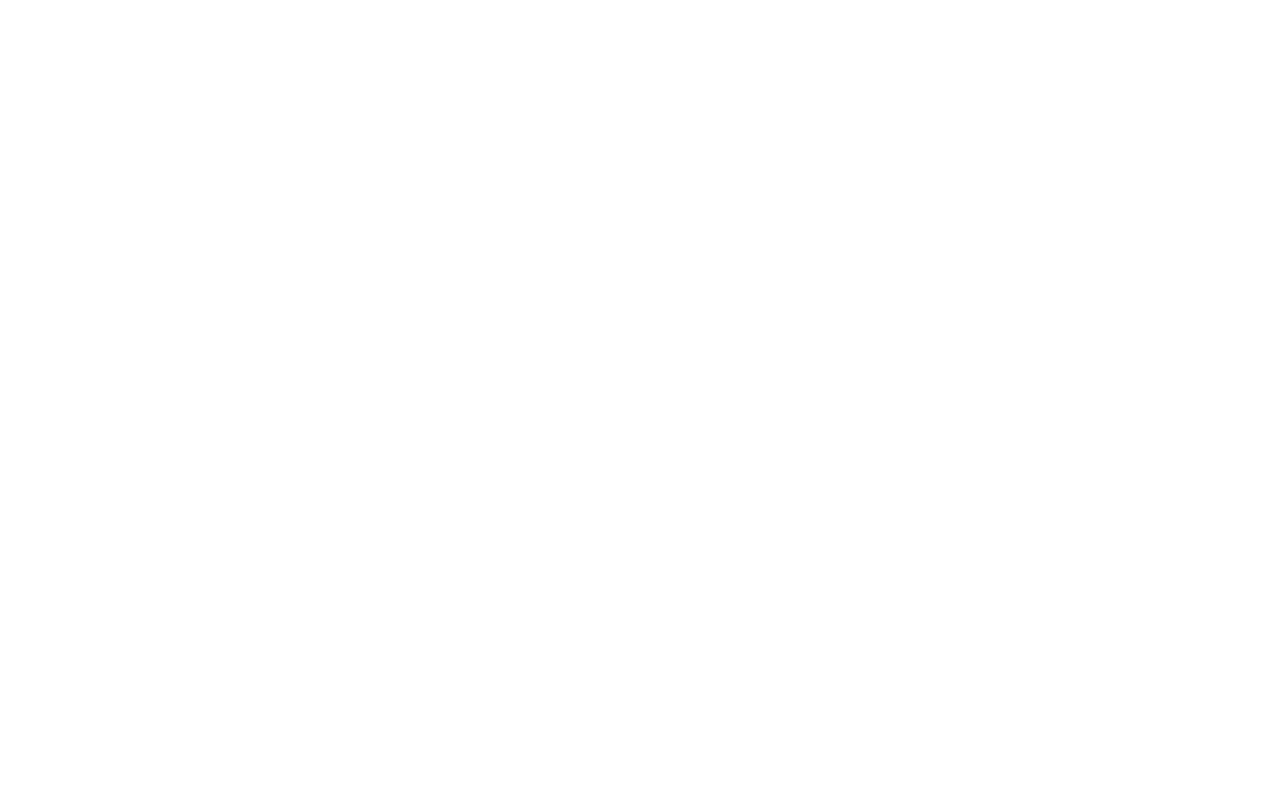
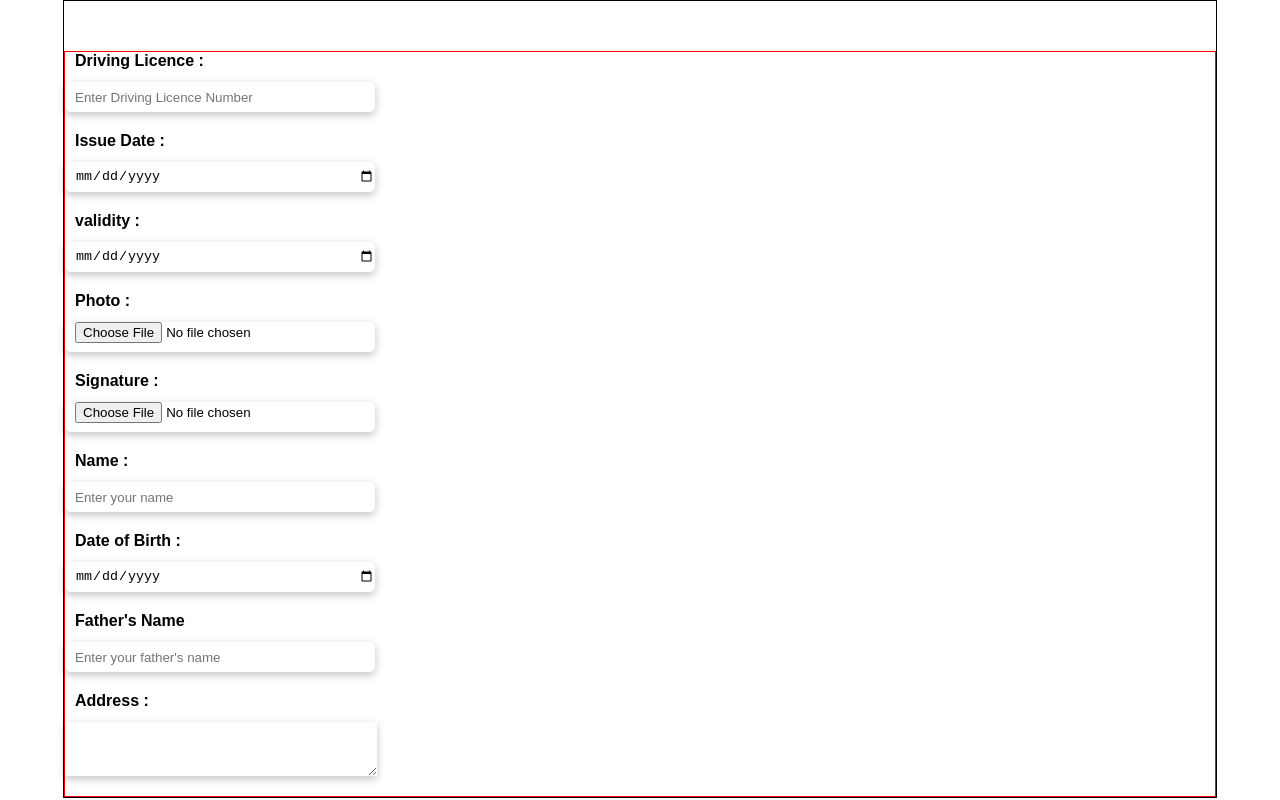
Before and after one commit to Kumar-Awadhesh/Smart-Card, a React (Vite) app in the folder vite-project/: page /driving-licence-form in a window 1280 px wide. Before the commit this address had no page. Built offline with nearby package versions, Linux system fonts and the light colour scheme; the HTML template or start-up script is replaced by a standard one.

Commit message:
working on driving licence form submission

```diff
--- a/vite-project/src/App.css
+++ b/vite-project/src/App.css
@@ -1,23 +1,23 @@
-*{
+* {
   margin: 0;
 }
 
-.container{
+.container {
   width: min-content;
   margin: auto;
   padding: 20px;
   border: 1px solid;
 }
 
-.card-front-container{
+.card-front-container {
   width: 400px;
   margin-top: 50px;
   padding-bottom: 20px;
   border-radius: 10px;
-  background-color: rgb(159, 213, 254);
+  background-color: rgb(188, 221, 246);
 }
 
-.card-header-container{
+.card-header-container {
   width: 100%;
   height: 70px;
   display: flex;
@@ -33,7 +33,7 @@
 
 }
 
-.emblem-logo-container{
+.emblem-logo-container {
   width: 64px;
   height: 70px;
   margin-left: -14px;
@@ -42,31 +42,31 @@
   border-bottom: 1.5px solid;
 }
 
-.emblem-logo-container>img{
+.emblem-logo-container>img {
   width: 30px;
 }
 
-.card-front-title-container{
+.card-front-title-container {
   height: max-content;
   margin-top: -10px;
 }
 
-.card-front-title-container>h4{
+.card-front-title-container>h4 {
   margin-bottom: 5px;
   font-size: 15px;
   font-weight: 500;
   font-family: Arial, Helvetica, sans-serif;
 }
 
-.card-front-title-container>p{
+.card-front-title-container>p {
   font-size: 12px;
 }
 
-.state-name-container{
+.state-name-container {
   margin-top: -15px;
 }
 
-.state-name-container>b{
+.state-name-container>b {
   border: 1px solid;
   border-radius: 50%;
   padding: 3px;
@@ -75,36 +75,36 @@
   background-color: rgb(253, 135, 92);
 }
 
-.licence-number{
+.licence-number {
   width: max-content;
   font-family: Arial, Helvetica, sans-serif;
   font-size: small;
   margin: -5px 0 3px 27px;
 }
 
-.photo-and-sign-container{
+.photo-and-sign-container {
   text-align: right;
   margin-top: -12px;
 }
 
-.photo{
+.photo {
   width: 50px;
   height: 50px;
 }
 
-.sign{
+.sign {
   width: 80px;
   height: 25px;
 }
 
-.user-personal-info-container{
+.user-personal-info-container {
   display: flex;
   justify-content: space-between;
   padding: 0 20px 0 50px;
 
 }
 
-.issue-and-validity-container{
+.issue-and-validity-container {
   display: flex;
   width: auto;
   gap: 23px;
@@ -115,7 +115,7 @@
 
 }
 
-.first-issue-container{
+.first-issue-container {
   width: 350px;
   top: 10%;
   margin-left: 167px;
@@ -127,7 +127,7 @@
 }
 
 
-.user-additional-info-container>div{
+.user-additional-info-container>div {
   display: flex;
   line-height: 1.5;
   gap: 10px;
@@ -138,25 +138,25 @@
 
 }
 
-.name-and-sign-seprator-container{
+.name-and-sign-seprator-container {
   width: 84%;
   display: flex;
   justify-content: space-between;
 }
 
-.name-and-sign-seprator-container>div>p{
+.name-and-sign-seprator-container>div>p {
   font-size: x-small;
 }
 
-.card-back-container{
+.card-back-container {
   width: 400px;
   margin-top: 20px;
   border-radius: 10px;
   font-family: Arial, Helvetica, sans-serif;
-  background-color: rgb(159, 213, 254);
+  background-color: rgb(188, 221, 246);
 }
 
-.licence-number-back{
+.licence-number-back {
   height: 30px;
   font-size: small;
   align-content: end;
@@ -167,47 +167,48 @@
   background-color: rgb(113, 200, 255);
 }
 
-.qr-container{
+.qr-container {
   display: flex;
   gap: 20px;
 }
 
-.qr-img-container>img{
+.qr-img-container>img {
   width: 60px;
   height: 60px;
   margin-top: 5px;
   padding-left: 19px;
 }
 
-.regn-and-validity-container>div{
+.regn-and-validity-container>div {
   display: flex;
   gap: 110px;
   font-size: x-small;
 
 }
 
-.regn-number{
+.regn-number {
   font-size: x-small;
   margin: 3px 0 20px 0;
 }
 
-.vehicle-class{
+.vehicle-class {
   margin-top: 10px;
   padding: 0 20px 0 20px;
 }
 
-.vehicle-class>table{
+.vehicle-class>table {
   text-align: center;
   border-collapse: collapse;
 
 }
 
-.vehicle-class>table>thead>tr>th{
+.vehicle-class>table>thead>tr>th {
   background-color: rgb(113, 200, 255);
   font-weight: bolder;
 }
 
-.vehicle-class>table>tbody>tr>td, .vehicle-class>table>thead>tr>th{
+.vehicle-class>table>tbody>tr>td,
+.vehicle-class>table>thead>tr>th {
   width: 50px;
   height: 10px;
   font-size: 7px;
@@ -215,7 +216,17 @@
   border: 1px solid;
 }
 
-.form-and-rule-container{
+.bike-icon {
+  width: 17px;
+  height: 10px;
+}
+
+.car-icon {
+  width: 20px;
+  height: 10px;
+}
+
+.form-and-rule-container {
   width: 400px;
   position: absolute;
   text-align: right;
@@ -226,7 +237,7 @@
   transform: rotate(-90deg);
 }
 
-.contact-container{
+.contact-container {
   display: flex;
   padding: 0 20px 20px 20px;
   margin-top: 5px;
@@ -235,7 +246,62 @@
 
 }
 
-.contact-container>p, .contact-container>div>p{
+.contact-container>p,
+.contact-container>div>p {
   font-size: x-small;
   text-align: center;
 }
+
+
+
+/* ------------------------------------------------Diving Licence Form------------------------------------------------ */
+
+
+
+.licence-container {
+  width: 90%;
+  margin: auto;
+  font-family: Arial, Helvetica, sans-serif;
+  border: 1px solid;
+}
+
+.form-container {
+  margin: auto;
+  margin-top: 50px;
+  border: 1px solid red;
+}
+
+.front-container {
+  width: 50%;
+}
+
+.front-container>div {
+  display: flex;
+  flex-wrap: wrap;
+  margin: auto;
+  margin-bottom: 20px;
+  justify-content: space-between;
+}
+
+.front-container>div>input,
+.front-container>div>h4 {
+  width: 300px;
+  height: 30px;
+  padding: 0 0 0 10px;
+  border-radius: 5px;
+  border: none;
+  outline: none;
+}
+
+.front-container>div>input{
+  box-shadow: rgba(0, 0, 0, 0.24) 0px 3px 8px;
+}
+
+.front-container>div>textarea {
+  width: 300px;
+  height: 50px;
+  padding-left: 10px;
+  border: none;
+  outline: none;
+  box-shadow: rgba(0, 0, 0, 0.24) 0px 3px 8px;
+}
--- a/vite-project/src/App.jsx
+++ b/vite-project/src/App.jsx
@@ -1,5 +1,6 @@
 import { useState } from 'react'
 import {Routes, Route} from "react-router-dom"
+import NewDrivingLicence from './components/new_licence'
 import DrivingLicence from './components/driving_licence'
 import './App.css'
 
@@ -11,6 +12,7 @@
     <>
       <Routes>
         {/* <Route path='/' element={<Dashboard/>}/> */}
+        <Route path='driving-licence-form' element={<NewDrivingLicence/>}/>
         <Route path='/driving-licence' element={<DrivingLicence/>}/>
       </Routes>
     </>
--- a/vite-project/src/components/driving_licence.jsx
+++ b/vite-project/src/components/driving_licence.jsx
@@ -97,7 +97,7 @@
                             </thead>
                             <tbody>
                                 <tr>
-                                    <td>Bike</td>
+                                    <td><img className="bike-icon" src="/images/bike.png" alt="" /></td>
                                     <td>MCWG</td>
                                     <td>BR33</td>
                                     <td>08-Jul-2026</td>
@@ -107,7 +107,7 @@
                                     <td></td>
                                 </tr>
                                 <tr>
-                                    <td>Car</td>
+                                    <td><img className="car-icon" src="/images/car.png" alt="" /></td>
                                     <td>LMV</td>
                                     <td>BR33</td>
                                     <td>08-Jul-2026</td>
--- /dev/null
+++ b/vite-project/src/components/new_licence.jsx
@@ -0,0 +1,58 @@
+import { useState } from "react"
+
+const NewDrivingLicence = () => {
+
+
+
+    return(
+        <>
+            <main className="licence-container">
+                <div className="form-container">
+                    <div className="front-container">
+                        <div>
+                            <h4>Driving Licence :</h4>
+                            <input type="text" placeholder="Enter Driving Licence Number" />
+                        </div>
+                        <div>
+                            <h4>Issue Date :</h4>
+                            <input type="date" placeholder="Select issue date"/>
+                        </div>
+                        <div>
+                            <h4>validity :</h4>
+                            <input type="date" placeholder="Select Validity date" />
+                        </div>
+                        <div>
+                            <h4>Photo :</h4>
+                            <input type="file" placeholder="Upload photo" />
+                        </div>
+                        <div>
+                            <h4>Signature :</h4>
+                            <input type="file" placeholder="Upload signature" />
+                        </div>
+                        <div>
+                            <h4>Name :</h4>
+                            <input type="text" placeholder="Enter your name" />
+                        </div>
+                        <div>
+                            <h4>Date of Birth :</h4>
+                            <input type="date" placeholder="Select your date of birth" />
+                        </div>
+                        <div>
+                            <h4>Father's Name</h4>
+                            <input type="text" placeholder="Enter your father's name" />
+                        </div>
+                        <div>
+                            <h4>Address :</h4>
+                            <textarea name="" id=""></textarea>
+                        </div>
+                    </div>
+                    <div className="back-container">
+
+                    </div>
+                </div>
+            </main>
+        </>
+    )
+}
+
+export default NewDrivingLicence;
```
Also changed, not shown: vite-project/public/images/bike.png (added), vite-project/public/images/car.png (added).
